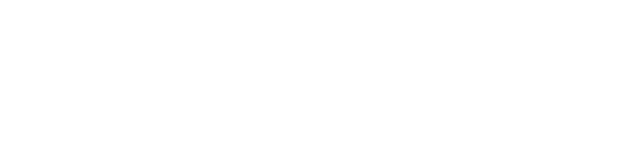
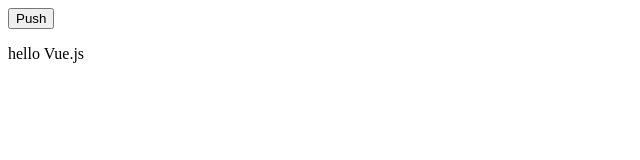
Before and after one commit to 2101217watanabetouya/FE2024L0901_vue_event, a plain HTML site: page 3-1/index.html in a window 1280 px wide. Shown: the whole page, without its empty margins (0-640 px from the left). Drawn offline with nearby package versions, Linux system fonts and the light colour scheme.

Commit message:
イベントハンドリング機能の追加

```diff
--- a/3-1/index.html
+++ b/3-1/index.html
@@ -7,6 +7,11 @@
     <title>sample</title>
 </head>
 <body>
-
+    <div id="app">
+        <button @click="handleClick">Push</button>
+        <p>{{ text }}</p>
+    </div>
+    <script src="https://cdn.jsdelivr.net/npt/npm/vue/dist/vue.js"></script>
+    <script src="./script/script.js"></script>
 </body>
 </html>
--- a/3-1/script/script.js
+++ b/3-1/script/script.js
@@ -3,7 +3,12 @@ new Vue({
     el: '#app',
     data() {
         return {
-
+            text: 'hello Vue.js'
         };
+    },
+    method:{
+        handleClick() {
+            this.text = 'button pushed';
+        }
     }
 });
```
